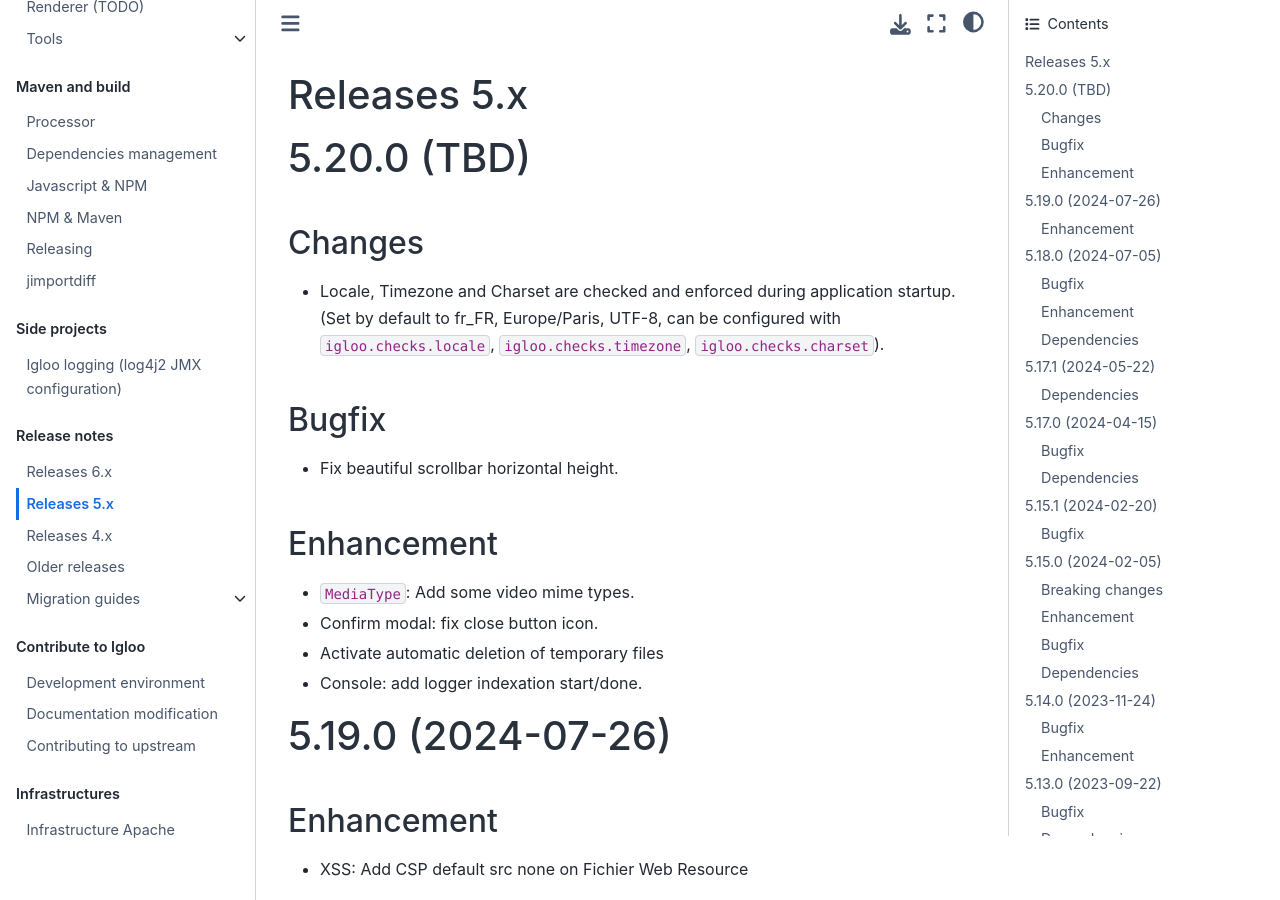
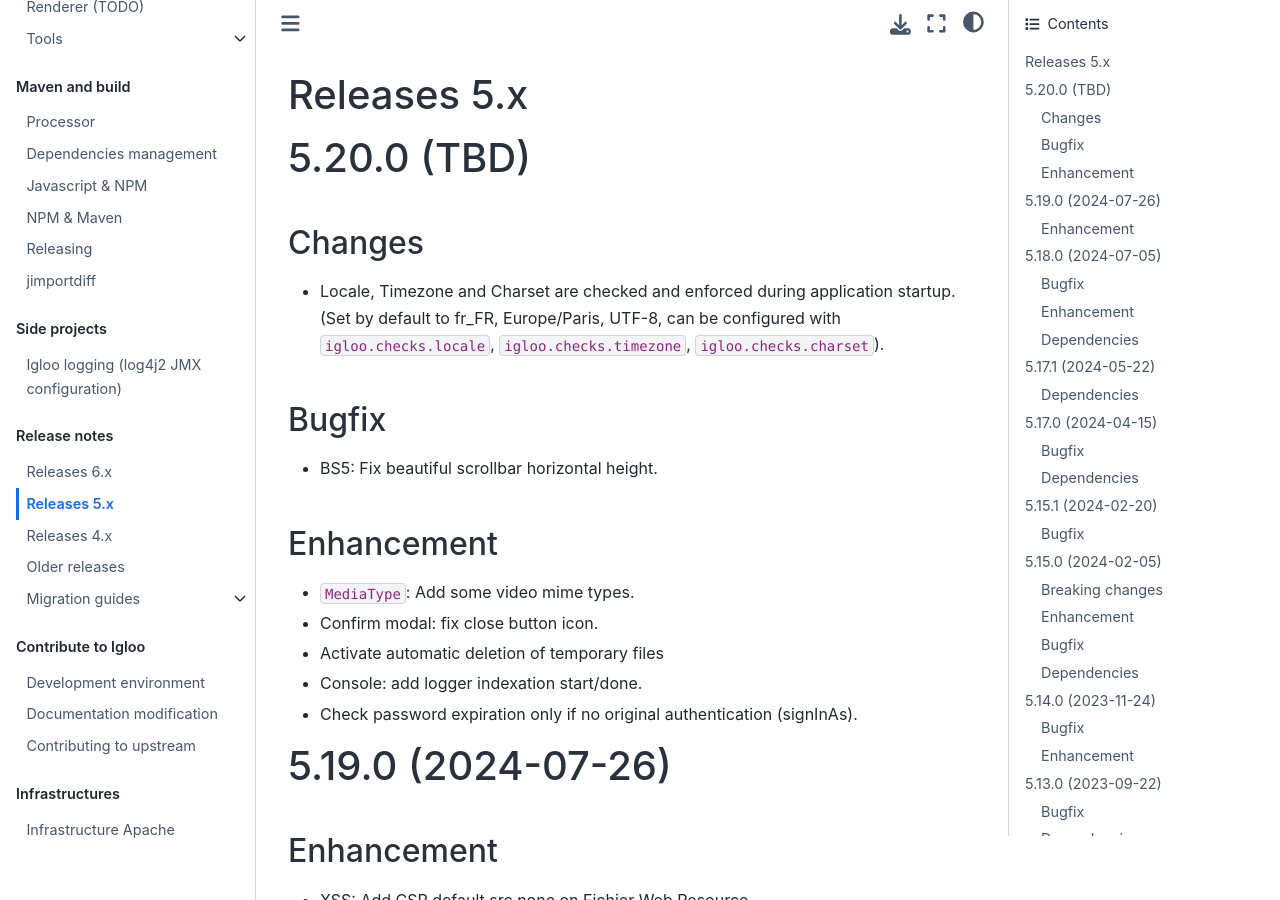
Before and after one commit to igloo-project/igloo-doc, a Sphinx documentation site: the page built from source/release-notes/releases-5.x.md, in a window 1280 px wide and 900 px high. Built offline with Sphinx 7.4.7 and the Sphinx Book theme 1.1.4, drawn with Linux system fonts in a browser that asks for light colours.

Commit message:
Changelog 5.20.0

```diff
--- a/source/release-notes/releases-5.x.md
+++ b/source/release-notes/releases-5.x.md
@@ -12,7 +12,7 @@
 
 ## Bugfix
 
-* Fix beautiful scrollbar horizontal height.
+* BS5: Fix beautiful scrollbar horizontal height.
 
 ## Enhancement
 
@@ -20,6 +20,7 @@
 * Confirm modal: fix close button icon.
 * Activate automatic deletion of temporary files
 * Console: add logger indexation start/done.
+* Check password expiration only if no original authentication (signInAs).
 
 (v5.19.0)=
 
```
